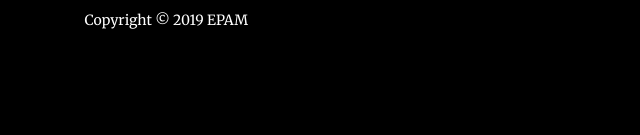
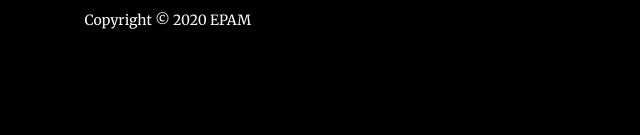
Before and after one commit to NazarShk/FL-13, a plain HTML site: page FL13_HW4/homework/index.html in a window 1280 px wide. Shown: the part 6632-6767 px from the top of the page, 242-882 px from the left. Drawn offline with Linux system fonts and the light colour scheme.

```diff
--- a/FL13_HW4/homework/index.html
+++ b/FL13_HW4/homework/index.html
@@ -156,7 +156,7 @@
                         sed diam nonumy eirmod tempor invidunt ut labore et dolore magna aliquyam erat,
                         sed diam voluptua.
                     </p>
-                    <p>Copyright © 2019 EPAM</p>
+                    <p>Copyright © 2020 EPAM</p>
                 </section>
                 <section class="footer-section contacts">
                     <h2>Talk to us</h2>
```
